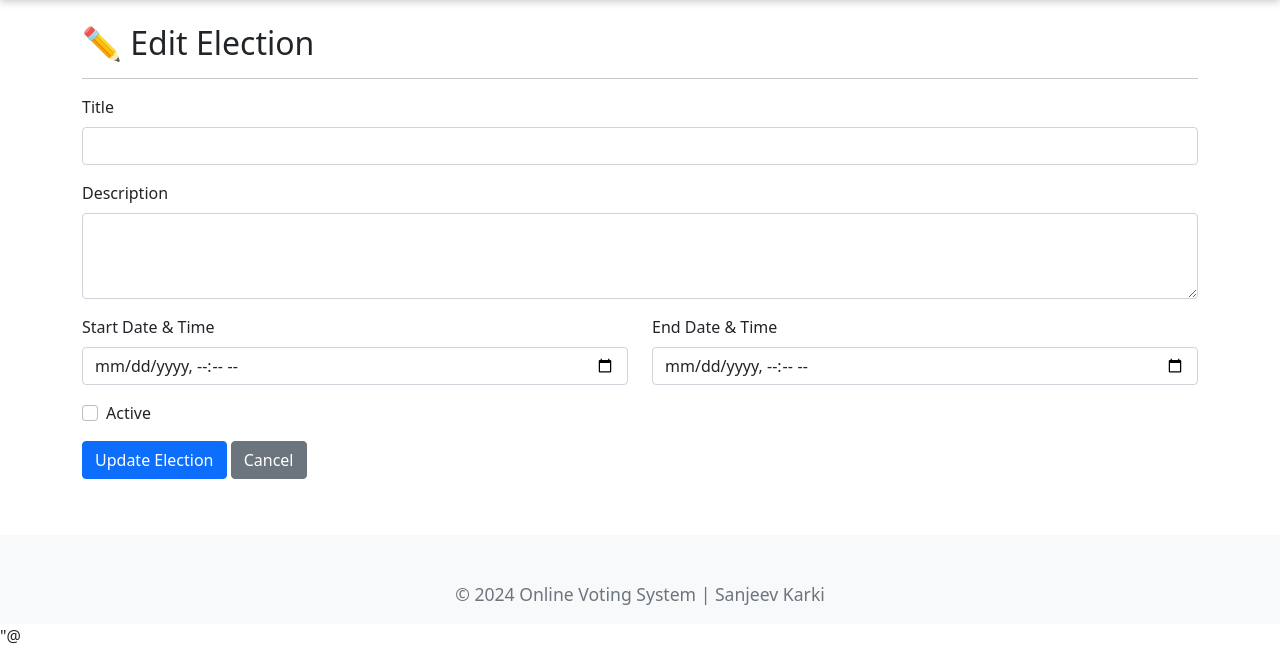
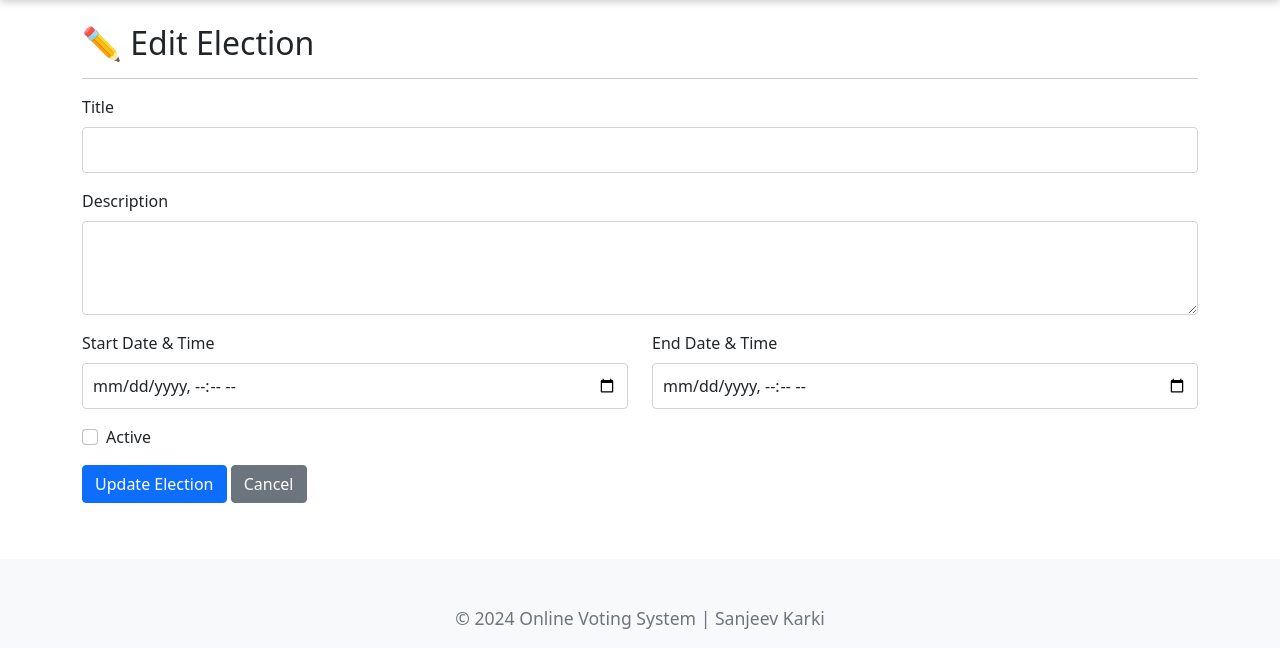
Before and after one commit to karkisanjeev111-netizen/online-voting-system, a Python web app: template templates/admin/edit_election.html in a window 1280 px wide. Shown: the part 110-759 px from the top of the page. Run offline with Jinja, Linux system fonts and the light colour scheme; the template is opened without the code that fills it, so the values that code supplies are empty.

Commit message:
Add padding to form inputs

```diff
--- a/static/css/style.css
+++ b/static/css/style.css
@@ -41,3 +41,7 @@
 .btn {
     margin-bottom: 8px;
 }
+
+.form-control {
+    padding: 10px;
+}
```
